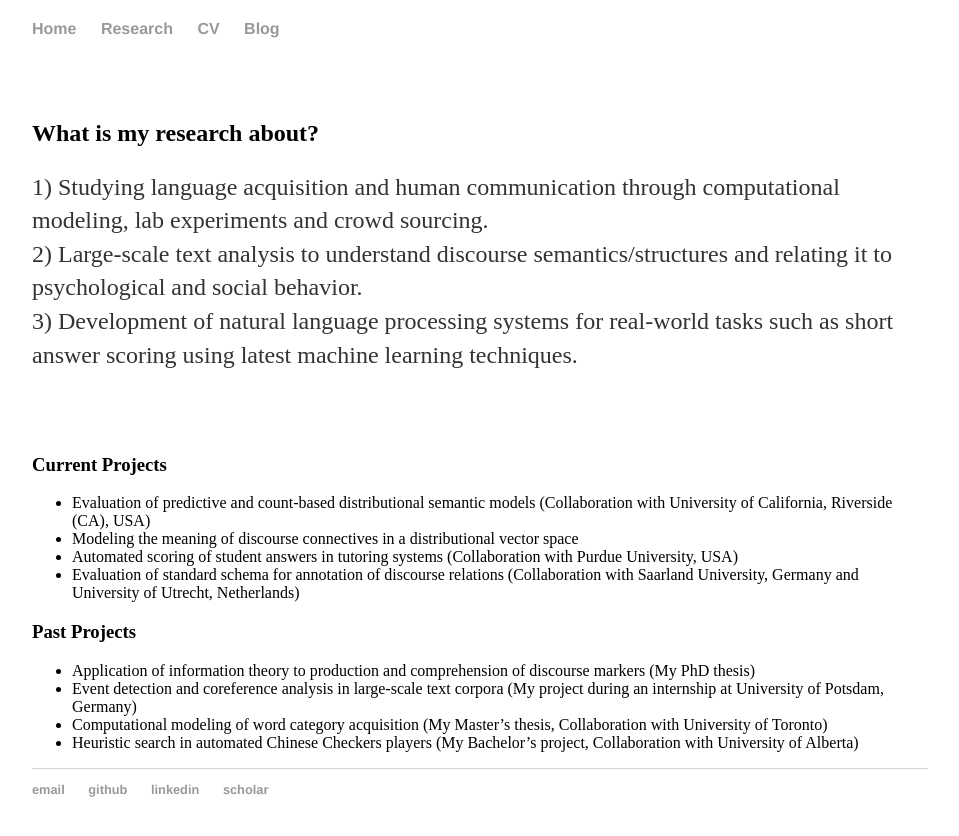
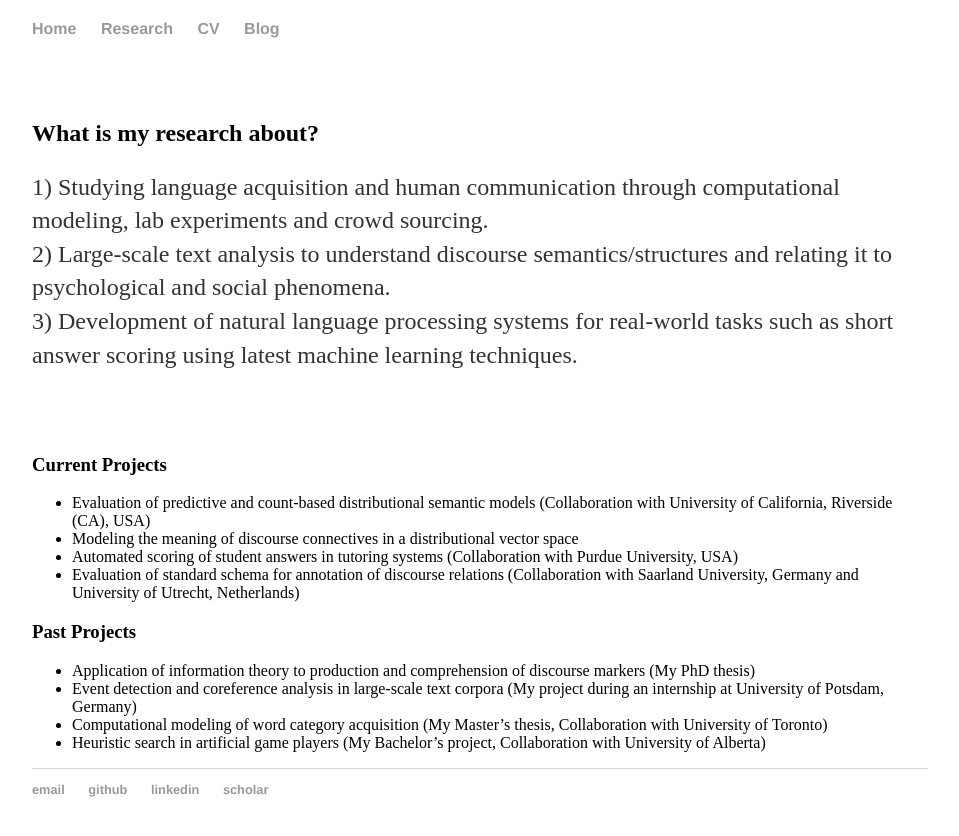
Before and after one commit to FTAsr/ftasr.github.io, a Jekyll site: the page built from research/index.md, in a window 1280 px wide. Shown: the top 836 px of the page, without its empty margins (160-1119 px from the left). Built offline with Jekyll 4.4.1, drawn with Linux system fonts in a browser that asks for light colours.

Commit message:
websites added for uni

```diff
--- a/research/index.md
+++ b/research/index.md
@@ -8,7 +8,7 @@ title: Research
 ## What is my research about?
 
 1) Studying language acquisition and human communication through computational modeling, lab experiments and crowd sourcing.<br>
-2) Large-scale text analysis to understand discourse semantics/structures and relating it to psychological and social behavior.<br>
+2) Large-scale text analysis to understand discourse semantics/structures and relating it to psychological and social phenomena.<br>
 3) Development of natural language processing systems for real-world tasks such as short answer scoring using latest machine learning techniques.<br>
 
 
@@ -26,4 +26,4 @@ title: Research
 - Application of information theory to production and comprehension of discourse markers (My PhD thesis)
 - Event detection and coreference analysis in large-scale text corpora (My project during an internship at University of Potsdam, Germany)
 - Computational modeling of word category acquisition (My Master's thesis, Collaboration with University of Toronto)
-- Heuristic search in automated Chinese Checkers players (My Bachelor's project, Collaboration with University of Alberta)
+- Heuristic search in artificial game players (My Bachelor's project, Collaboration with University of Alberta)
```
